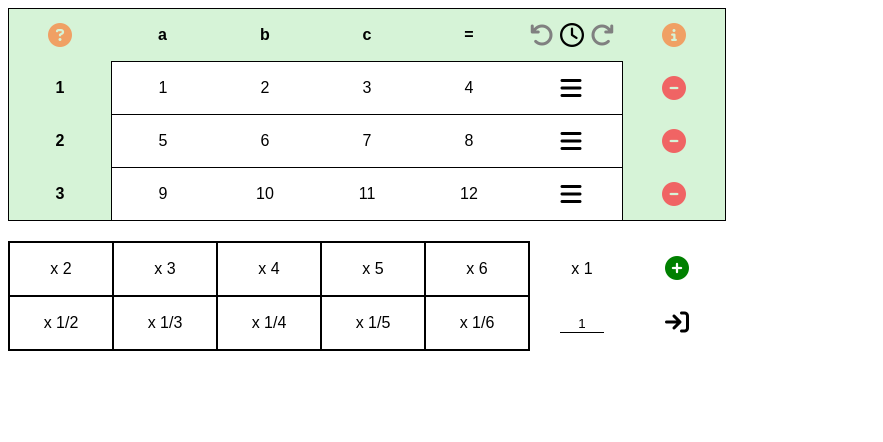
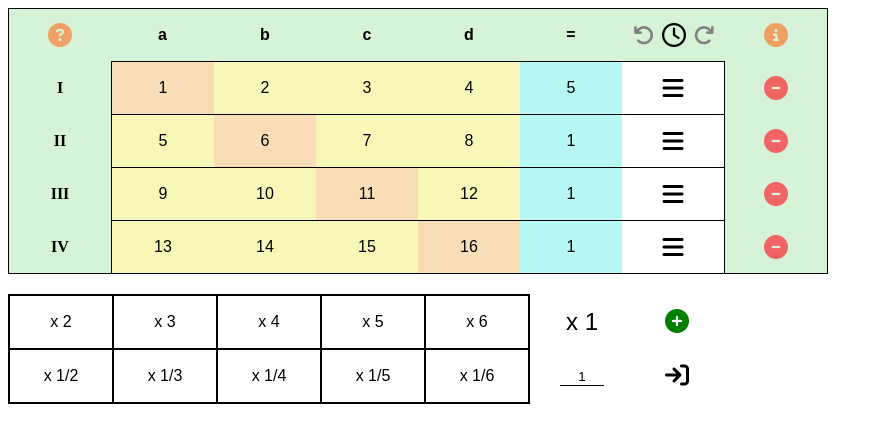
Before and after one commit to DevOFVictory/graphical-matrix-calculator, a plain HTML site: page index.html in a window 1280 px wide. Shown: the whole page, without its empty margins (0-883 px from the left). Drawn offline with nearby package versions, Linux system fonts and the light colour scheme.

Commit message:
Added colorization roman numbers and history

```diff
--- /dev/null
+++ b/history-handler.js
@@ -0,0 +1,57 @@
+const history = [];
+var pointer = 0;
+
+
+
+// add matrix to history
+
+const undoButton = document.getElementById('undo-btn');
+const redoButton = document.getElementById('redo-btn');
+undoButton.addEventListener('click', undo);
+redoButton.addEventListener('click', redo);
+
+addToHistory(matrix);
+
+
+function addToHistory(matrix) {
+    // clone matrix
+    var clone = matrix.map(function(arr) {
+        return arr.slice();
+    });
+    history.push(clone);
+    pointer = history.length - 1;
+
+    updateButtonStates();
+}
+
+function undo() {
+    if (pointer > 0) {
+        pointer--;
+        matrix = history[pointer];
+        updateMainTable();
+        updateButtonStates();
+    }
+}
+
+function redo() {
+    if (pointer < history.length - 1) {
+        pointer++;
+        matrix = history[pointer];
+        updateMainTable();
+        updateButtonStates();
+    }
+}
+
+function updateButtonStates() {
+    if (pointer == 0) {
+        undoButton.classList.add('disabled');
+    }else {
+        undoButton.classList.remove('disabled');
+    }
+
+    if (pointer == history.length - 1) {
+        redoButton.classList.add('disabled');
+    }else {
+        redoButton.classList.remove('disabled');
+    }
+}
--- a/index.html
+++ b/index.html
@@ -57,11 +57,11 @@
 
             <table cellspacing="1" id="manual" border="0">
                 <tr>
-                    <td align="center" class="multiplier" draggable="true">
+                    <td align="center" class="multiplier clickable" draggable="true">
                         <p id="custom-multiplier">x 1</p>
                     </td>
                     <td align="center">
-                        <i id=sign-changer class="fa-solid fa-circle-plus sign-changer positive"></i>
+                        <i id=sign-changer class="fa-solid fa-circle-plus sign-changer positive clickable"></i>
                     </td>
                 </tr>
 
@@ -71,7 +71,7 @@
                     </td>
 
                     <td align="center">
-                        <i class="fa-solid fa-arrow-right-to-bracket"></i>
+                        <i class="fa-solid fa-arrow-right-to-bracket clickable"></i>
                     </td>
                 </tr>
 
@@ -101,6 +101,7 @@
 <script src="multiplier.js"></script>
 <script src="button-handler.js"></script>
 <script src="popup-handler.js"></script>
+<script src="history-handler.js"></script>
 
 
 </html>
--- a/main.js
+++ b/main.js
@@ -1,6 +1,7 @@
-var matrix = [[ 1, 2, 3, 4],
-              [ 5, 6, 7, 8],
-              [ 9,10,11,12]];
+var matrix = [[ 1, 2, 3, 4,5],
+              [ 5, 6, 7, 8, 1],
+              [ 9,10,11,12, 1],
+              [13,14,15,16, 1]];
 
 renderMainTable();
 
@@ -31,6 +32,21 @@ function renderMainTable() {
 
 
             if (row >= 1 && col >= 1 && col <= matrix[0].length) {
+
+                // if (row-1 + (matrix.length-row) == matrix.length -1 && col-1 < matrix[0].length - 2 - (matrix.length-row)) {
+                //     colEle.style.backgroundColor = 'rgba(245, 245, 39, 0.43)';
+                // }
+
+                console.log(row, col);
+                if (row == col) {
+                    colEle.style.backgroundColor = 'rgba(232, 142, 17, 0.3)';
+                }else if (row != col && col < matrix[0].length) {
+                    colEle.style.backgroundColor = 'rgba(232, 227, 17, 0.3)';
+                }else if (col == matrix[0].length) {
+                    colEle.style.backgroundColor = 'rgba(17, 232, 218, 0.3)';
+                }
+
+
                 if (Number.isInteger(matrix[row-1][col-1])) {
                     colEle.innerHTML = '<p>' + matrix[row-1][col-1] + '</p>';
                 }else {
@@ -40,11 +56,11 @@ function renderMainTable() {
             }
 
             if (row == 0 && col == 0) {
-                colEle.innerHTML = '<i id="help-btn" class="fa-solid fa-circle-question orange"></i>';
+                colEle.innerHTML = '<i id="help-btn" class="fa-solid fa-circle-question orange clickable"></i>';
             }
 
             if (col == 0 && row >= 1) {
-                colEle.innerHTML = '<p>' + (row) + '</p>';
+                colEle.innerHTML = '<p class="roman">' + (integerToRomanNumber(row)) + '</p>';
             }
 
             if (row == 0 && col >= 1 && col < matrix[0].length) {
@@ -57,18 +73,18 @@ function renderMainTable() {
 
             if (row == 0 && col == matrix[0].length + 1) {
                 colEle.innerHTML = `<div>
-                <i class="fa-solid fa-arrow-rotate-left" id="undo-btn"></i>
-                <i class="fa-regular fa-clock" id="history-btn"></i>
-                <i class="fa-solid fa-arrow-rotate-right" id="redo-btn"></i>
+                <i class="fa-solid fa-arrow-rotate-left disabled clickable smaller" id="undo-btn"></i>
+                <i class="fa-regular fa-clock clickable" id="history-btn"></i>
+                <i class="fa-solid fa-arrow-rotate-right disabled clickable smaller" id="redo-btn"></i>
             </div>`;
             }
 
             if (row == 0 && col == matrix[0].length + 2) {
-                colEle.innerHTML = '<i id="info-btn" class="fa-solid fa-circle-info orange"></i>';
+                colEle.innerHTML = '<i id="info-btn" class="fa-solid fa-circle-info orange clickable"></i>';
             }
 
             if (col == matrix[0].length + 1 && row >= 1) {
-                colEle.innerHTML = '<i class="fa-solid fa-bars"></i>';
+                colEle.innerHTML = '<i class="fa-solid fa-bars clickable"></i>';
             }
 
             if (col == matrix[0].length + 2 && row >= 1) {
@@ -112,3 +128,34 @@ function updateMainTable() {
         }
     });
 }
+
+function integerToRomanNumber(number) {
+    var romanNumber = '';
+    var romanNumbers = {
+        1: 'I',
+        4: 'IV',
+        5: 'V',
+        9: 'IX',
+        10: 'X',
+        40: 'XL',
+        50: 'L',
+        90: 'XC',
+        100: 'C',
+        400: 'CD',
+        500: 'D',
+        900: 'CM',
+        1000: 'M'
+    };
+    var romanNumbersKeys = Object.keys(romanNumbers).reverse();
+    var numberCopy = number;
+    while (numberCopy > 0) {
+        for (let i = 0; i < romanNumbersKeys.length; i++) {
+            if (numberCopy >= romanNumbersKeys[i]) {
+                romanNumber += romanNumbers[romanNumbersKeys[i]];
+                numberCopy -= romanNumbersKeys[i];
+                break;
+            }
+        }
+    }
+    return romanNumber;
+}
--- a/multiplier.js
+++ b/multiplier.js
@@ -17,19 +17,19 @@ customMultiplierInput.addEventListener('input', () => {
 });
 
 function drag(e) {
-    const multiplier = document.querySelector('.dragging');
-
     const row = getHoveredRow(e);
 
+
     if (row) {
+        const hoveredRowElements = getMatrixElements(row);
 
-        const hoveredRowElements = getMatrixElements(row);
 
         document.querySelectorAll('.matrix-part').forEach(td => {
             if (hoveredRowElements.includes(td)) {
                 td.classList.add('selected');
             } else {
                 td.classList.remove('selected');
+
             }
         });
 
@@ -62,6 +62,7 @@ function dragend(e) {
             matrix[y][x] *=  multiplierValue;
         }
 
+        addToHistory(matrix);
         updateMainTable();
 
         getMatrixElements(row).forEach((td, index) => {
--- a/style.css
+++ b/style.css
@@ -1,6 +1,19 @@
+html {
+    -webkit-user-select: none;
+    -webkit-touch-callout: none;
+    -moz-user-select: none;
+    -ms-user-select: none;
+    user-select: none;
+}
+
 p {
     font-family: Arial, Helvetica, sans-serif;
     transition: font-size 0.1s;
+}
+
+.roman {
+    font-style: normal;
+    font-family: 'Times New Roman', Times, serif;
 }
 
 table {
@@ -33,19 +46,13 @@ th {
     cursor: pointer;
 }
 
-#undo-btn {
+
+.disabled {
     color: gray;
-    cursor: pointer;
 }
 
-#redo-btn {
-    color: gray;
-    cursor: pointer;
-}
 
-#history-btn {
-    cursor: pointer;
-}
+
 
 .first {
     border-left: 1px solid black;
@@ -92,7 +99,6 @@ input {
 }
 
 #sign-changer {
-    cursor: pointer;
     transition: all 0.2s;
 }
 
@@ -112,7 +118,11 @@ i {
 #manual > tbody > tr > td > i{
     padding: 0px;
     transform: translateX(-50%) scale(1.5);
+}
 
+#manual > tbody > tr > td > i:hover:not(.disabled) {
+    transform: scale(1.7) translateX(-25%);
+    filter: brightness(80%);
 }
 
 .fa-bars {
@@ -120,13 +130,29 @@ i {
 }
 
 .selected {
-    background-color: #808080;
+    background: repeating-linear-gradient(
+    45deg,
+    #ffffff3d,
+    #ffffff3d 5px,
+    #0000003d 5px,
+    #0000003d 10px
+);
 }
 
-.contentt {
-    position: absolute;
-    left: 50%;
-    top: 50%;
-    -webkit-transform: translate(-50%, -50%);
-    transform: translate(-50%, -50%);
-  }
+
+.clickable {
+    cursor: pointer;
+    transition: transform .2s, filter .2s, color .2s;
+    transform: scale(1.5);
+    filter: brightness(100%);
+
+}
+
+.clickable:hover:not(.disabled) {
+    transform: scale(1.7);
+    filter: brightness(80%);
+}
+
+.smaller {
+    transform: scale(1.3);
+}
```
